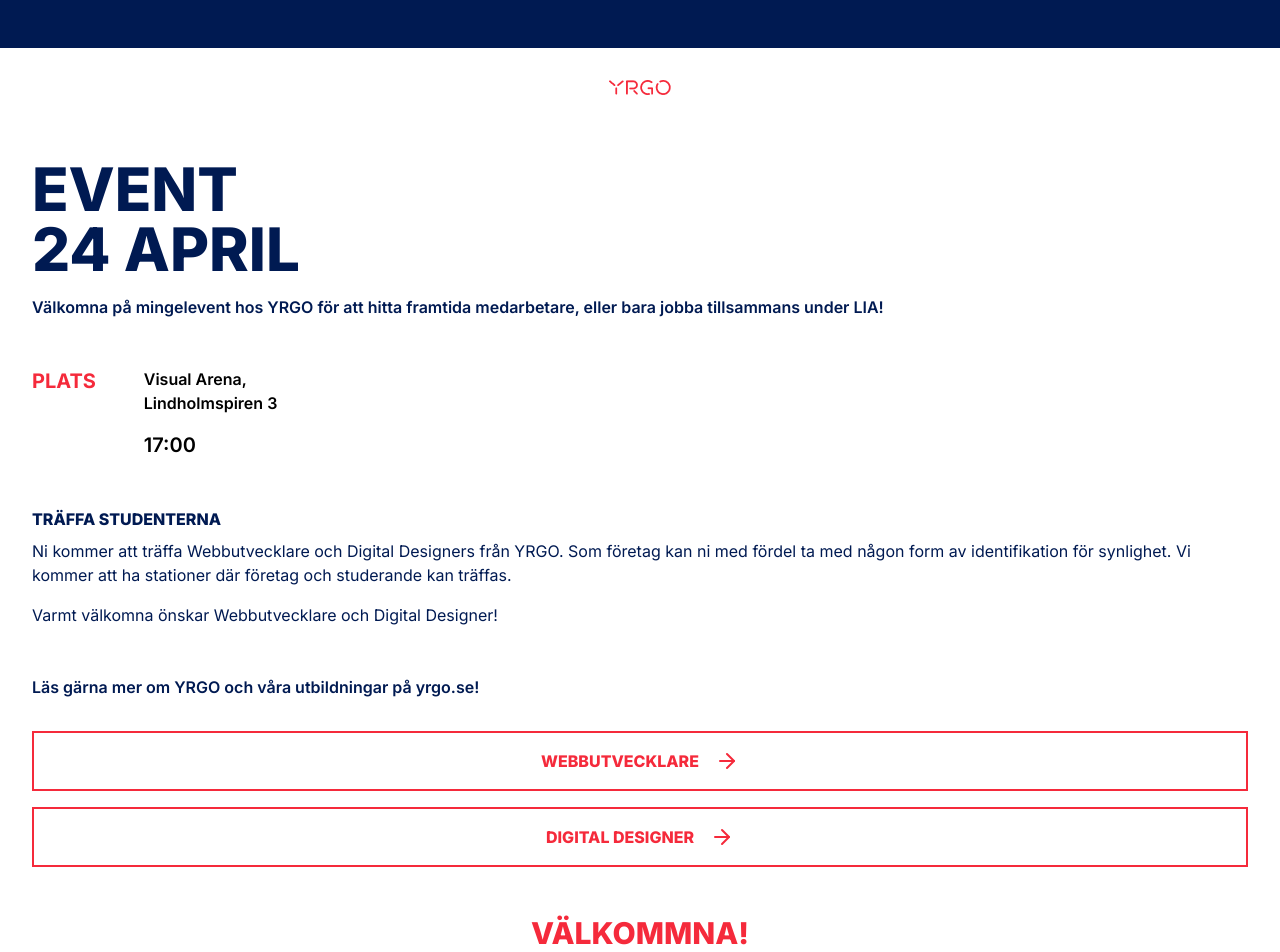
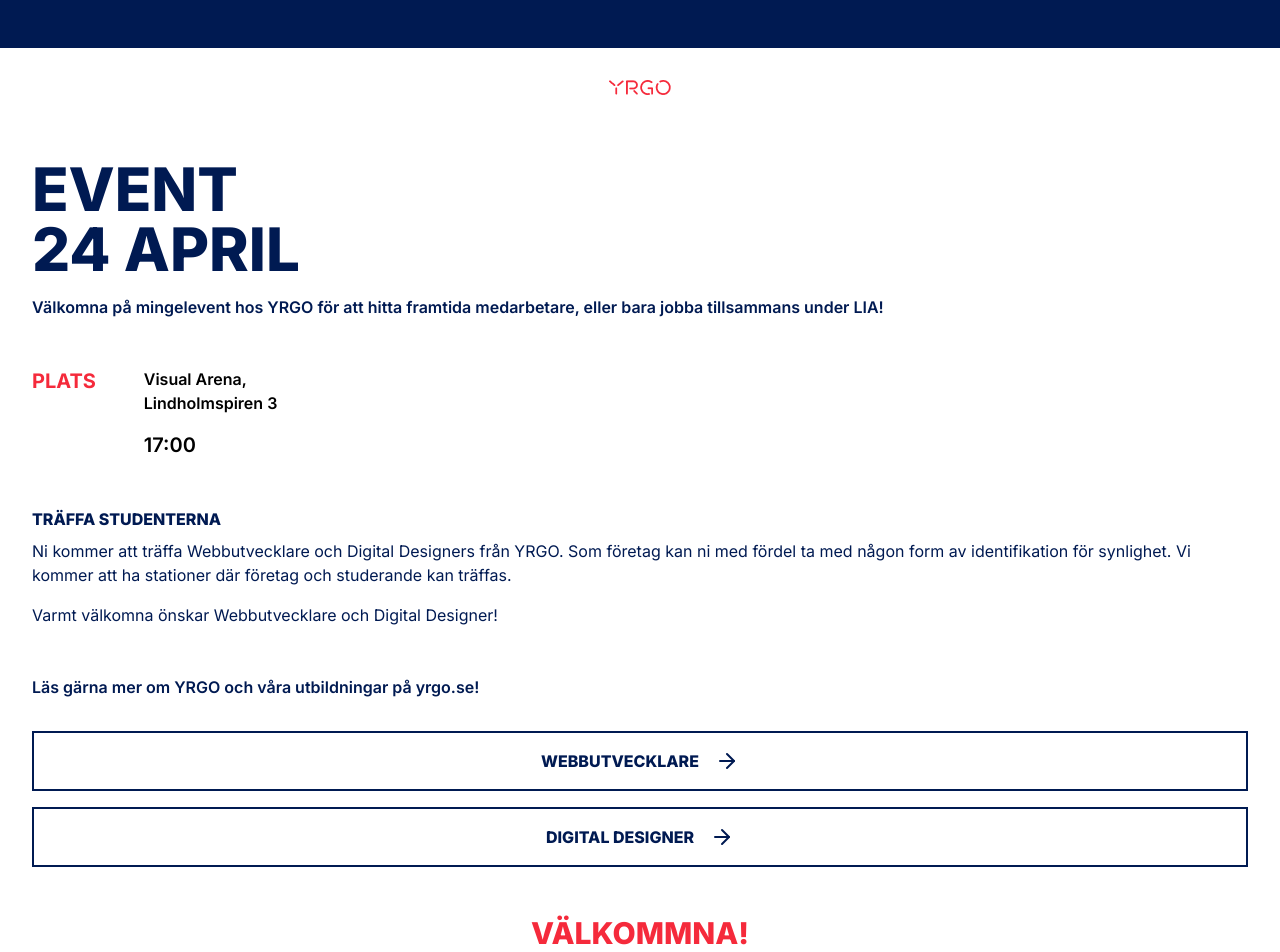
Before and after one commit to vojtechlevi/wu-dd-event, a React (Vite) app: page /event-info in a window 1280 px wide. Shown: the top 952 px of the page. Built offline with nearby package versions, Linux system fonts and the light colour scheme; no server answers; the HTML template or start-up script is replaced by a standard one.

Commit message:
Update color on ButtonTextCentered component

```diff
--- a/src/pages/EventInfo.jsx
+++ b/src/pages/EventInfo.jsx
@@ -53,6 +53,7 @@ const EventInfo = () => {
 
         <div className="mb-12 flex flex-col gap-4">
           <ButtonTextCentered
+            color="blue"
             fullWidth={true}
             isLink={true}
             linkTo={"https://www.yrgo.se/program/webbutvecklare/"}
@@ -63,6 +64,7 @@ const EventInfo = () => {
             </div>
           </ButtonTextCentered>
           <ButtonTextCentered
+            color="blue"
             fullWidth={true}
             isLink={true}
             linkTo={"https://www.yrgo.se/program/digital-designer/"}
```
